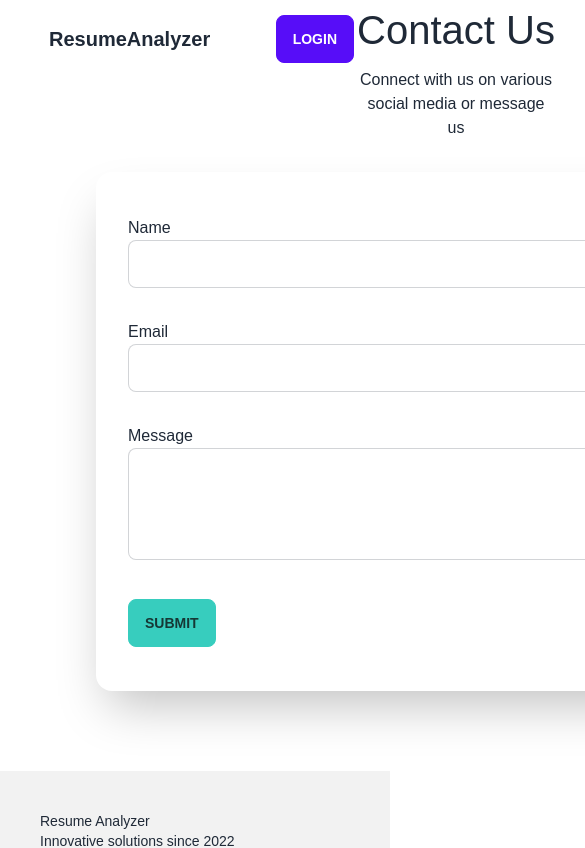
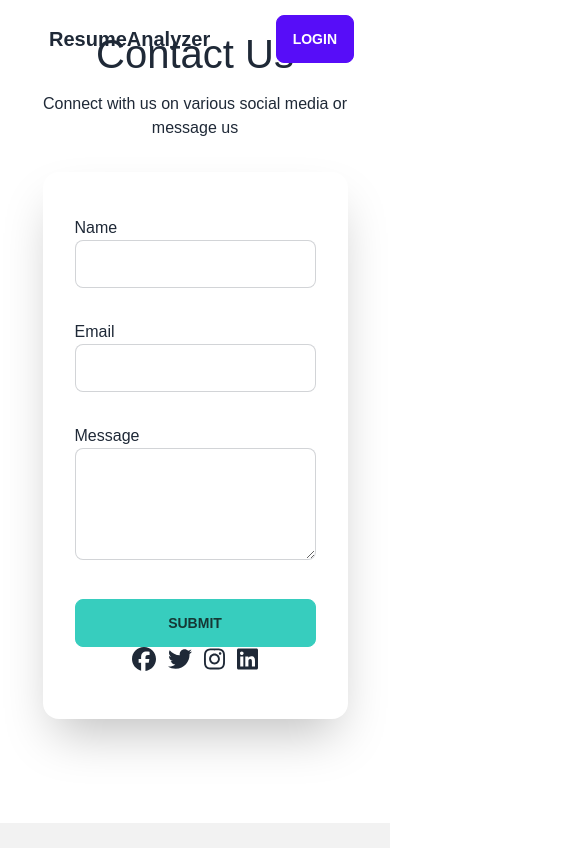
Before and after one commit to krish-maharjan/resume-analyzer-nextjs, a Next.js app: page /components/contact in a window 390 px wide. Shown: the top 848 px of the page, 585 px wide, since content can reach past the window. Built offline with nearby package versions, Linux system fonts and the light colour scheme.

Commit message:
responssive

```diff
--- a/src/pages/components/card.jsx
+++ b/src/pages/components/card.jsx
@@ -23,7 +23,7 @@ export default function Card() {
     }
 
     return(
-        <section className="px-14">
+        <section className="">
             <div className="shead">
                 <h2>Our Services</h2>
                 <p>Checkout the services we provide</p>
@@ -31,7 +31,7 @@ export default function Card() {
 
             <div className="flex flex-row flex-wrap items-center justify-center gap-11 ">
                 {Object.entries(cards).map(([key, values]) => (
-                    <div className="card w-72 h-80 2xl:w-96 bg-base-100 shadow-xl">
+                    <div className="card w-64 h-80 2xl:w-96 bg-base-100 shadow-xl">
                         <figure><img src={values[2].img} alt={values[3].alttxt} /></figure>
                         <div className="card-body">
                             <h2 className="card-title">{values[0].title}</h2>
--- a/src/pages/components/contact.jsx
+++ b/src/pages/components/contact.jsx
@@ -3,7 +3,7 @@ import { faLinkedin, faFacebook, faTwitter, faInstagram } from "@fortawesome/fre
 
 export default function Contact() {
     return (
-        <section className="px-24">
+        <section className="">
             <div className="shead">
                 <h2>Contact Us</h2>
                 <p>Connect with us on various social media or message us</p>
@@ -14,7 +14,7 @@ export default function Contact() {
 
                 <div className="w-fit min-w-[75vw]">
                     <div className="card w-full bg-slate-50 shadow-2xl backdrop-filter backdrop-blur-lg bg-opacity-30 firefox:bg-opacity-90">
-                        <form action="" className="card-body w-[45rem] max-w-[50rem] min-w-full ">
+                        <form action="" className="card-body  max-w-[50rem] min-w-full ">
                             <div className="my-3">
                                 <label htmlFor="email" className="input-group input-group-vertical text-black">Name</label>
                                 <input className="input input-bordered w-full text-black"
@@ -44,21 +44,21 @@ export default function Contact() {
                                     onChange={(e) => setMessage(e.target.value)}
                                 />
                             </div>
-                            <div className="my-3 flex flex-row justify-between">
+                            <div className="my-3 flex lg:flex-row flex-col justify-between">
                                 <button className='btn btn-accent'>Submit</button>
 
                                 <div className="flex flex-row gap-3 justify-center items-center">
                                     <a href="/resume">
-                                    <FontAwesomeIcon className='text-4xl' icon={faFacebook} />
+                                    <FontAwesomeIcon className='lg:text-4xl text-2xl' icon={faFacebook} />
                                     </a>
                                     <a href="/resume">
-                                    <FontAwesomeIcon className='text-4xl' icon={faTwitter} />
+                                    <FontAwesomeIcon className='lg:text-4xl text-2xl' icon={faTwitter} />
                                     </a>
                                     <a href="/resume">
-                                    <FontAwesomeIcon className='text-4xl' icon={faInstagram} />
+                                    <FontAwesomeIcon className='lg:text-4xl text-2xl' icon={faInstagram} />
                                     </a>
                                     <a href="/resume">
-                                    <FontAwesomeIcon className='text-4xl' icon={faLinkedin} />
+                                    <FontAwesomeIcon className='lg:text-4xl text-2xl' icon={faLinkedin} />
                                     </a>
                                 </div>
                             </div>
--- a/src/pages/components/hero.jsx
+++ b/src/pages/components/hero.jsx
@@ -1,6 +1,6 @@
 export default function Hero({title, description, button}) {
     return (
-        <section className="min-w-full">
+        <section className="min-w-full px-0">
             <div className="hero min-h-screen min-w-full bg-brand-p" style={{ backgroundImage: `url("./image/bg.png")` }}>
                 <div className="hero-overlay bg-opacity-60"></div>
                 <div className="hero-content text-center text-neutral-content">
--- a/src/pages/components/intro.jsx
+++ b/src/pages/components/intro.jsx
@@ -1,12 +1,12 @@
 export default function Intro() {
     return (
-        <section className="flex flex-row w-full mt-12 px-16">
+        <section className="flex flex-row w-full mt-12">
             <div className="flex min-h-screen min-w-full justify-center items-start">
                 <div className="flex flex-col lg:flex-row-reverse items-center">
-                    <div className="w-[50%] max-h-screen">
+                    <div className="lg:w-[50%] w-full  max-h-screen">
                         <img src="./image/4.png" alt="image" className="w-full h-auto object-cover" />
                     </div>
-                    <div className="w-[50%]">
+                    <div className="lg:w-[50%] w-full">
                         <h1 className="text-5xl font-bold">Resume Analyzer</h1>
                         <p className="py-6">Provident cupiditate voluptatem et in. Quaerat fugiat ut assumenda excepturi exercitationem quasi. In deleniti eaque aut repudiandae et a id nisi.</p>
                         <div className="form-control">
--- a/src/pages/components/pricing.jsx
+++ b/src/pages/components/pricing.jsx
@@ -23,10 +23,10 @@ export default function Pricing() {
                 <h2>Pricing plans</h2>
                 <p>Available pricing plans</p>
             </div>
-            <div className="flex flex-row flex-wrap justify-center items-center gap-6">
+            <div className="flex flex-row flex-wrap justify-center items-center gap-10">
 
                 {Object.entries(plans).map(([plan, details]) => (
-                    <div className="card bg-base-100 shadow-xl p-7">
+                    <div className="card w-64 bg-base-100 shadow-xl p-7">
                         <h5 className="mb-4 text-xl font-medium text-gray-500 dark:text-gray-400">{plan}</h5>
 
                         <div className="flex items-baseline text-gray-900 dark:text-white">
--- a/src/pages/components/stats.jsx
+++ b/src/pages/components/stats.jsx
@@ -7,7 +7,7 @@ export default function Stats() {
     }
 
     return (
-        <section className="flex justify-center w-full items-center">
+        <section className="flex justify-center w-full items-center p-0">
             <div className="hero min-h-fit min-w-full bg-brand-p" style={{ backgroundImage: `url("./image/bg.png")` }}>
                 <ul className="flex flex-col lg:flex-row gap-12 lg:gap-32 py-12 justify-center items-center">
                     {Object.entries(stats).map(([key, value]) => (
--- a/src/pages/login.jsx
+++ b/src/pages/login.jsx
@@ -67,7 +67,7 @@ export default function LoginPage() {
           <div>
             <label htmlFor="password" className="text-sm input-group input-group-vertical text-black">Password:</label>
             <input type="password" id="password" value={password} onChange={(e) => setPassword(e.target.value)} className="input input-bordered w-full max-w-xs text-black" />
-            <label className="text-sm input-group input-group-vertical text-brand-s"> <Link href='/register'>Not registered yet?</Link></label>
+            {/* <label className="text-sm input-group input-group-vertical text-brand-s"> <Link href='/register'>Not registered yet?</Link></label> */}
           </div>
 
           <button type="submit" disabled={loading} className="btn btn-primary w-full">{loading ? 'logging in...' : 'Login'}</button>
--- a/src/styles/globals.css
+++ b/src/styles/globals.css
@@ -36,6 +36,13 @@ section {
 
   max-width: 100%;
   margin-bottom: 5rem;
+  padding: 4rem;
+}
+
+@media screen and (max-width: 800px) {
+  section{
+    padding: 1.5rem;
+  }
 }
 
 section > .shead {
```
